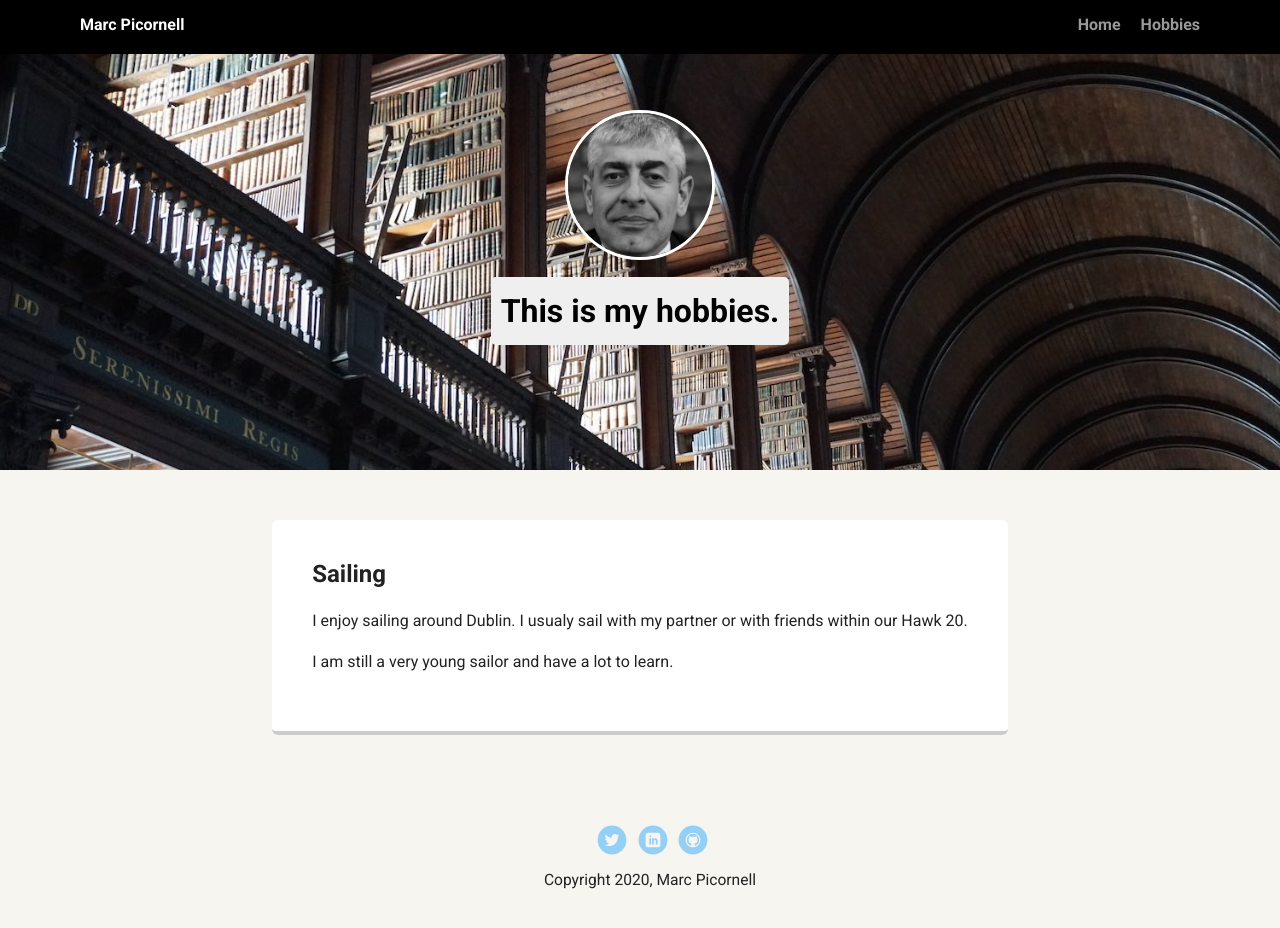
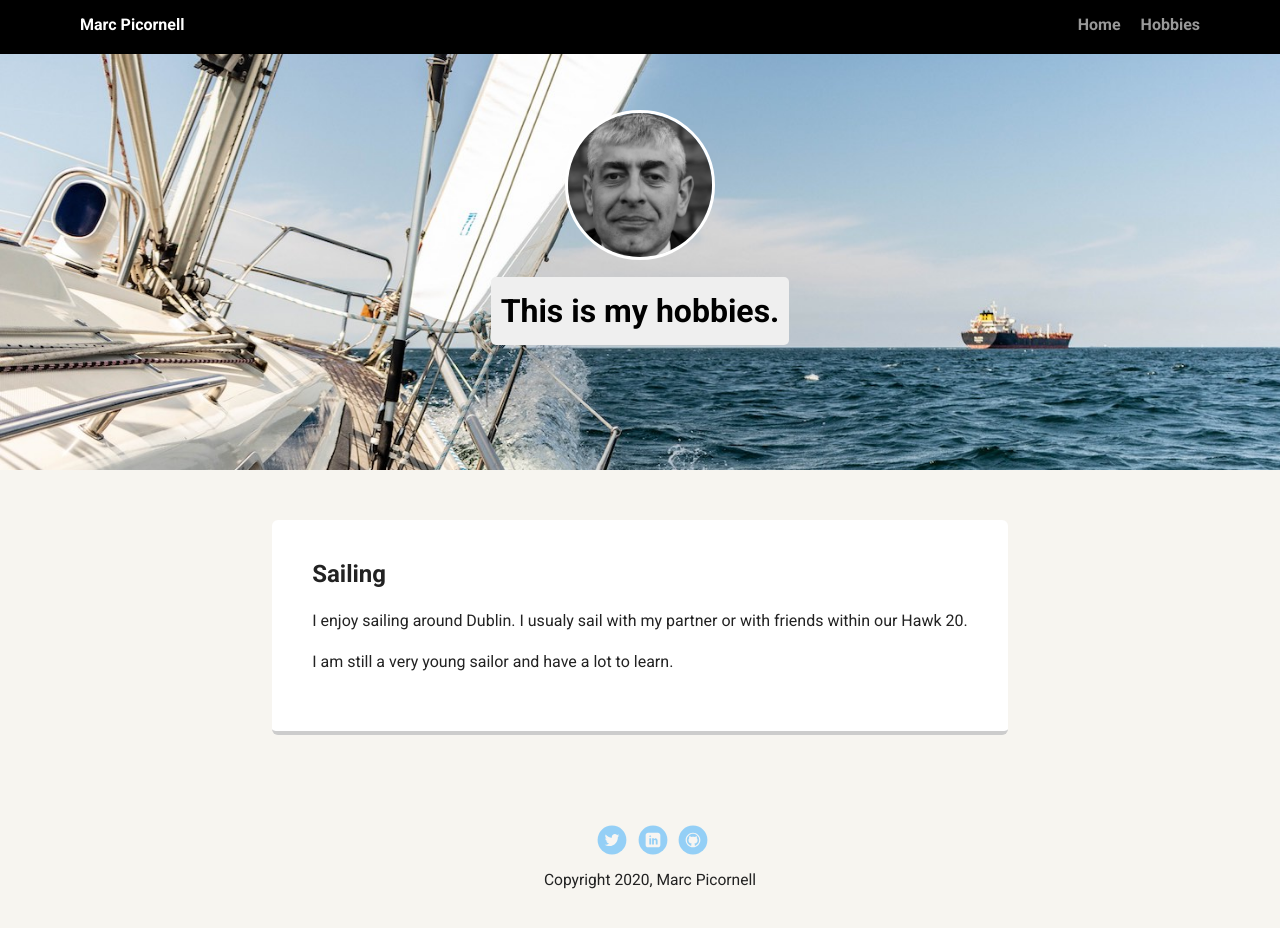
Before and after one commit to marcpicornell/techdegree-project-1, a plain HTML site: page hobby.html in a window 1280 px wide. Drawn offline with Linux system fonts and the light colour scheme; a web font is replaced by a local one.

Commit message:
Header class
Change the header for the hobby page

```diff
--- a/hobby.html
+++ b/hobby.html
@@ -16,12 +16,10 @@
         </ul>
     </div>
 
-    <header>
+    <header class="header-hobby">
       <a href="index.html"><img src="images/me.png" alt="Portrait of Marc Picornell" class="profile-image"></a>
       <h1 class="tag name">This is my hobbies.</h1>
-      <!-- <p class="tag location">My home is Dublin, Ireland.</p> -->
     </header>
-
     <main class="flex">
 
       <div class="card2">
@@ -33,21 +31,6 @@
           I am still a very young sailor and have a lot to learn.
         </p>
       </div>
-
-      <!-- <div class="card">
-        <h2>Goals</h2>
-        <p>I want to increase my knowledge, skills and abilities in:</p>
-        <ul class="skills">
-          <li>HTML</li>
-          <li>CSS</li>
-          <li>JavaScript</li>
-          <li>Shell</li>
-          <li>Python</li>
-        </ul>
-        <p>
-          I’d like to work for an innovation lab helping designing new product or process by building better software.
-        </p>
-      </div> -->
     </main>
     <footer>
       <ul>
--- a/styles.css
+++ b/styles.css
@@ -62,9 +62,17 @@ a:hover {
   color: white
 }
 
-header {
+.header-home {
   text-align: center;
   background: url('images/dublin.jpg') no-repeat top center ;
+  background-size: cover;
+  overflow: hidden;
+  padding-top: 60px;
+}
+
+.header-hobby {
+  text-align: center;
+  background: url('images/sailing.jpg') no-repeat top center ;
   background-size: cover;
   overflow: hidden;
   padding-top: 60px;
```
Also changed, not shown: index.html (+1 -14 lines).
